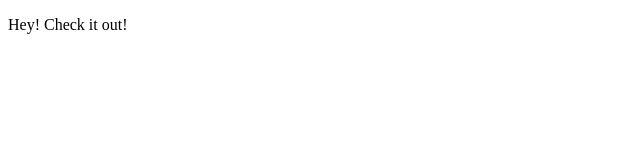
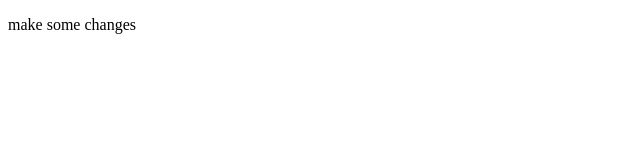
Before and after one commit to claire-melbourne/clairemelbourne.github.io, a plain HTML site: page index.html in a window 1280 px wide. Shown: the full height of the page, 0-640 px from the left. Drawn offline with Linux system fonts and the light colour scheme.

Commit message:
change to text

```diff
--- a/index.html
+++ b/index.html
@@ -5,6 +5,6 @@
   </head>
 
   <body>
-    <p>Hey! Check it out!</p>
+    <p>make some changes</p>
     </body>
 </html>
```
